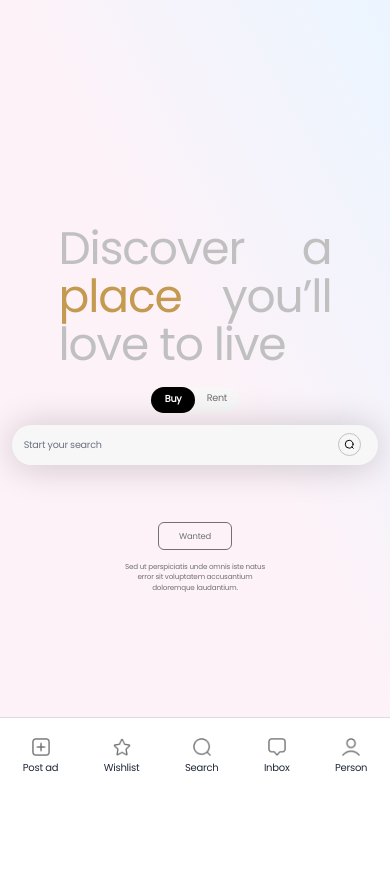
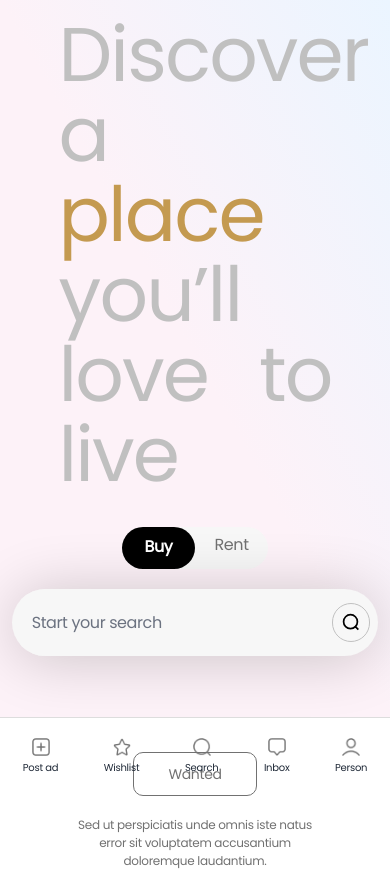
Before and after one commit to MuhammadKhan3/Airnub, a React (Create React App) app: page / in a window 390 px wide. Before the commit the page ends 844 px from the top, so only its background shows below. Built offline with nearby package versions, Linux system fonts and the light colour scheme; what tailwind-gradient-mask-image would draw is missing.

Commit message:
responsive fix88

```diff
--- a/src/pages/home/homecontent.css
+++ b/src/pages/home/homecontent.css
@@ -6,6 +6,6 @@
 
 @media screen and (max-width: 639px) {
     .zoom{
-        zoom: 60%;
+        zoom: 100%;
     }
   }
```
